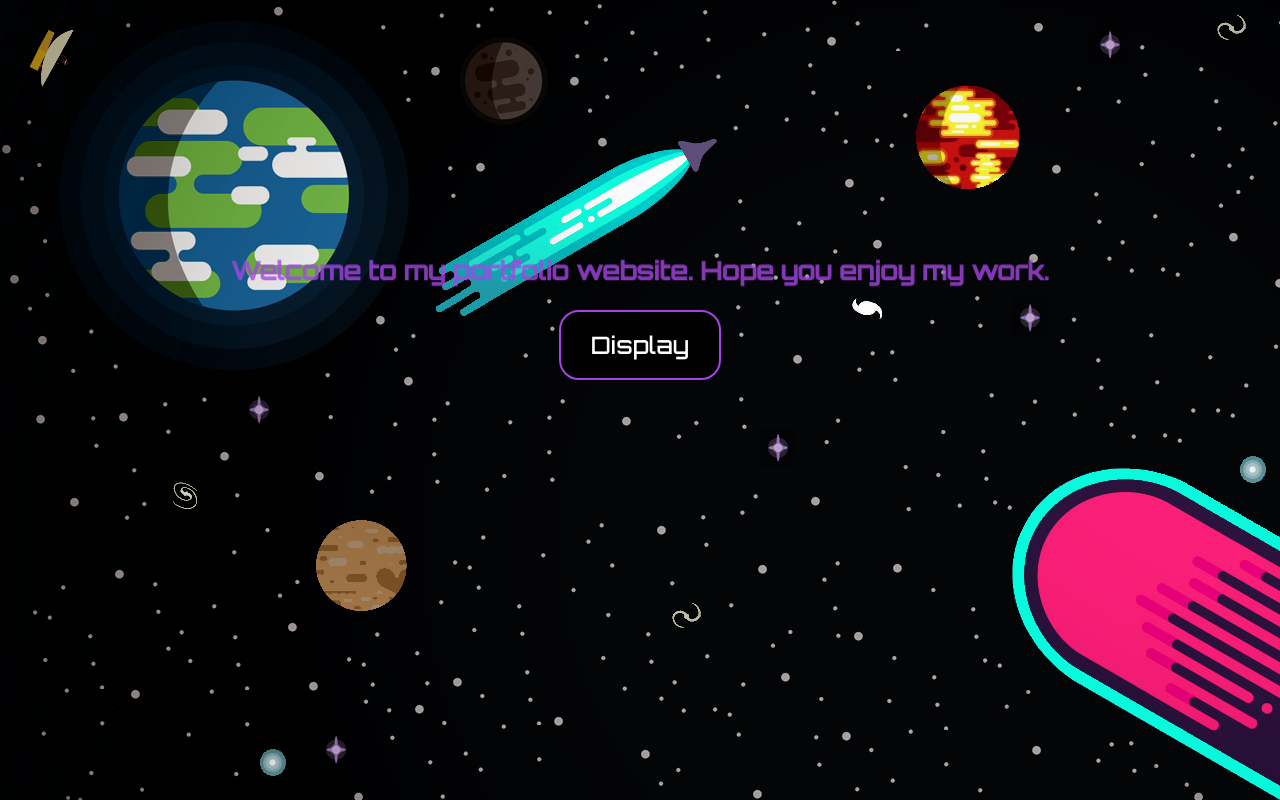
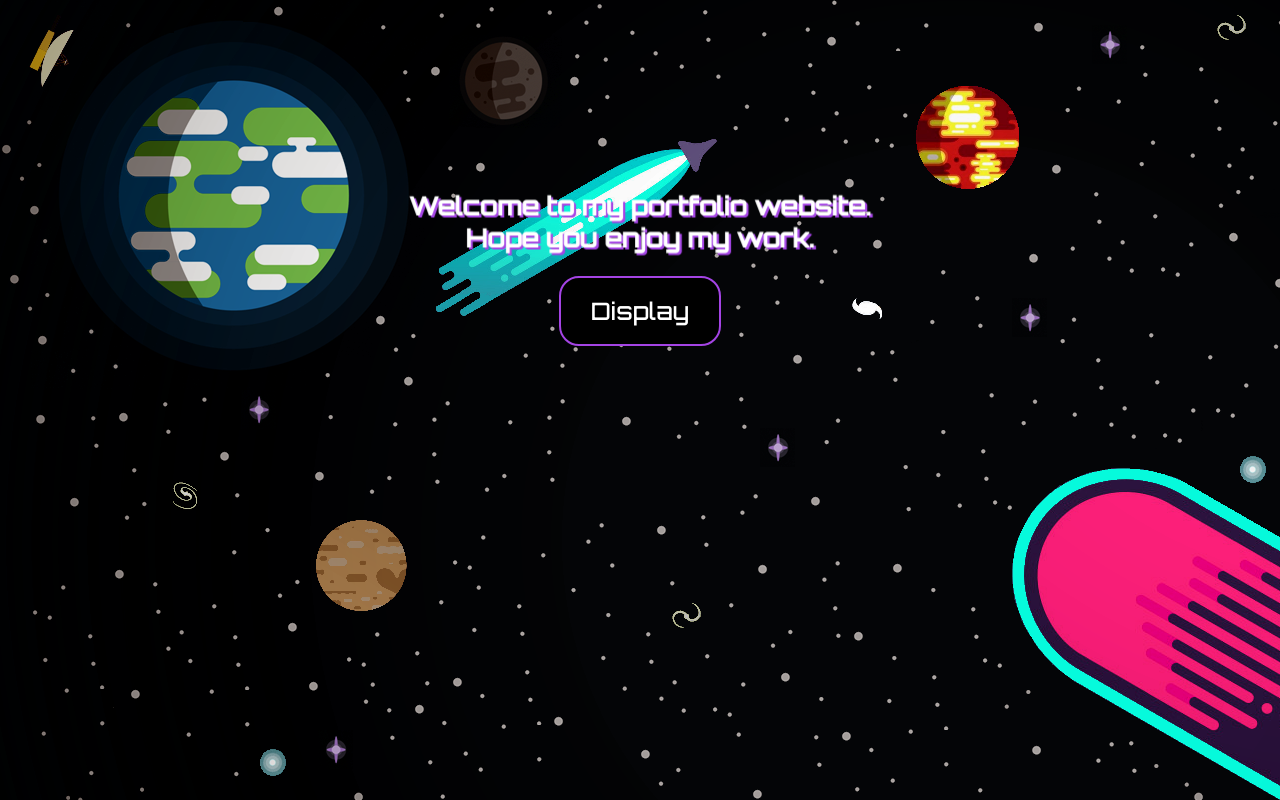
Before and after one commit to L-Limbu/react-labafolio, a React (Create React App) app: page / in a window 1280 px wide. Shown: the top 800 px of the page. Built offline with nearby package versions, Linux system fonts and the light colour scheme; a web font is replaced by a local one.

Commit message:
fixed vertical scrolling for hompage and display page

```diff
--- a/src/App.css
+++ b/src/App.css
@@ -1,6 +1,6 @@
 body {
   background-image: url('background.jpg');
-
+  background-size:initial;
   text-align: center;
   font-size: 12px;
   overflow-y: hidden;
@@ -9,14 +9,15 @@ body {
 
 header {
   font-size: 2rem;
-  color: #A444E4;
+  color: white;
   font-weight: bold;
+  text-shadow: 2px 2px #A444E4;
 }
 .waveAnimationSlow.homePage-text {
   font-size: '2rem';
   font-family:'Orbitron';
-  margin-top: 20%;
-  opacity: 0.8;
+  margin-top: 15%;
+  opacity: 1;
 
 }
 
@@ -40,7 +41,6 @@ header {
   border-radius: 20px;
   text-decoration: none;
   transition: all 0.6s;
-  margin-bottom: 100%;
   border: #A444E4 0.2rem solid;
   font-family: Orbitron;
 }
--- a/src/pages/display.js
+++ b/src/pages/display.js
@@ -1,7 +1,7 @@
 import React from 'react';
 import './pages.css';
 import {useHistory} from 'react-router-dom';
-import '../App.css'
+
 
 export default function Display () {
     const history = useHistory();
--- a/src/pages/homepage.js
+++ b/src/pages/homepage.js
@@ -11,7 +11,7 @@ export default function HomePage() {
           <header>
 
             <p className='waveAnimationSlow homePage-text'>
-              Welcome to my portfolio website. Hope you enjoy my work.
+              Welcome to my portfolio website. <br/>Hope you enjoy my work.
             </p>
             <button className='home-button' onClick={() => history.push('/display')}>
               Display
--- a/src/pages/pages.css
+++ b/src/pages/pages.css
@@ -6,7 +6,7 @@
 }
 html, body {
     max-width: 100%;
-
+    overflow-y: visible;
 }
 .waveAnimationSlow{
     animation: 20s shake-slow infinite alternate;
```
